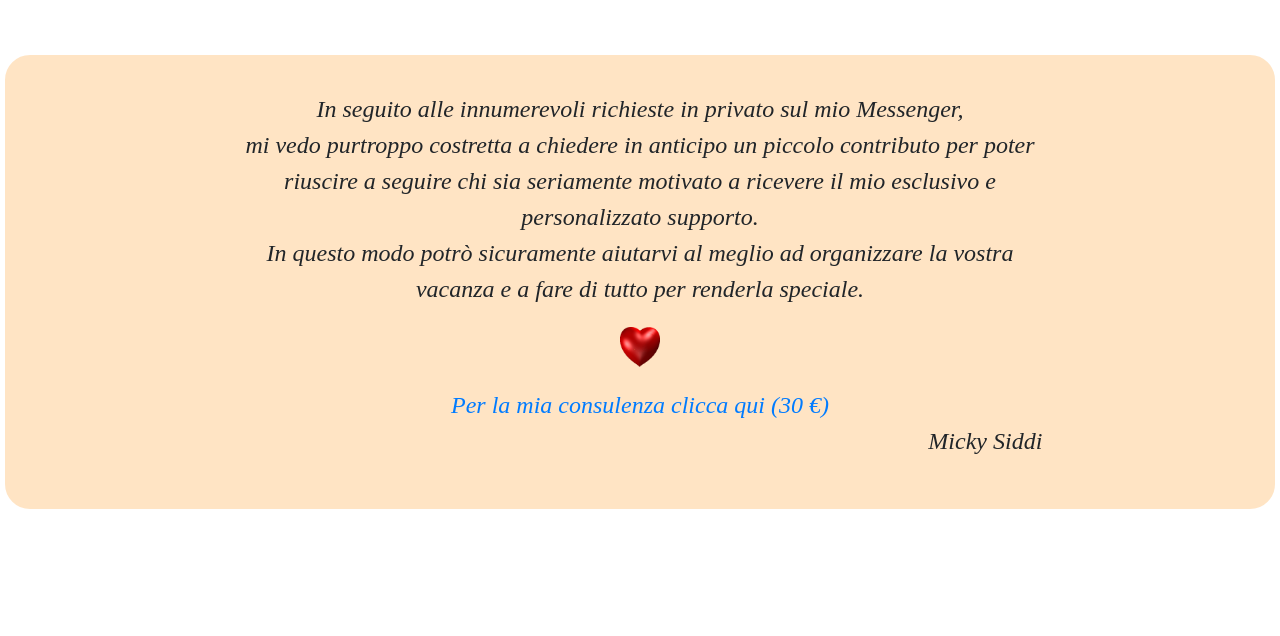
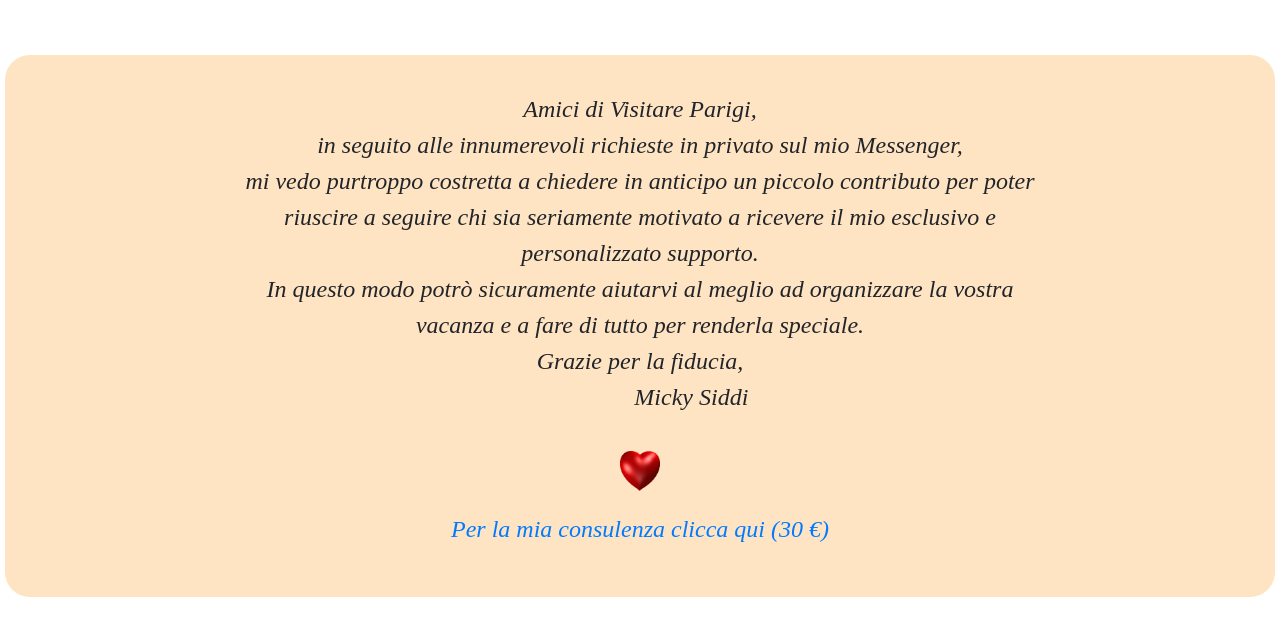
Before and after one commit to slm1977/blog_aiuti_parigi, a plain HTML site: page home.html in a window 1280 px wide. Drawn offline with nearby package versions, Linux system fonts and the light colour scheme.

Commit message:
new text

```diff
--- a/home.html
+++ b/home.html
@@ -51,12 +51,17 @@
             <div class="col-md-8">
                 <div style="margin-top:20px;text-align:center;margin-bottom:50px;font-size:clamp(1.5rem, 1.5vw, 3rem);">
                     <em>
-                        In seguito alle innumerevoli richieste in privato sul mio Messenger, <br>mi vedo purtroppo costretta a
+                        Amici di Visitare Parigi, <br>in seguito alle innumerevoli richieste in privato sul mio Messenger, <br>mi vedo purtroppo costretta a
                         chiedere in anticipo un piccolo contributo per poter riuscire a seguire
                         chi sia seriamente motivato a ricevere il mio esclusivo e personalizzato supporto.<br>In questo modo potrò sicuramente
                         aiutarvi al meglio ad organizzare la vostra vacanza e a fare di tutto
-                        per renderla speciale.
-                       <br>
+                        per renderla speciale. <br>Grazie per la fiducia,
+                       <p style="text-align: right;">
+                        Micky Siddi&nbsp; &nbsp;&nbsp;&nbsp;&nbsp;&nbsp;&nbsp;&nbsp; &nbsp;&nbsp;&nbsp;&nbsp;&nbsp;&nbsp;
+                        &nbsp;&nbsp;&nbsp;&nbsp;&nbsp;&nbsp;&nbsp; &nbsp;&nbsp;&nbsp;&nbsp;&nbsp;&nbsp;
+                        &nbsp;&nbsp;&nbsp;&nbsp;&nbsp;&nbsp;&nbsp; &nbsp;&nbsp;&nbsp;&nbsp;&nbsp;&nbsp;
+                        &nbsp;&nbsp;&nbsp;
+                        </p>
                         <a href="https://www.paypal.com/donate/?hosted_button_id=BPLHGHCBUSZ5J">
                         <img height="40" style="margin-top:20px;margin-bottom:20px;"
                             src="cuoreanimato.gif" width="40" /> <br>
@@ -66,9 +71,7 @@
                                         <em>Per la mia consulenza clicca qui (30&nbsp;</em>&euro;<em>)</em>
                                     </div>
                              </a>
-                                    <p style="text-align: right;">
-                                       Micky Siddi&nbsp;
-                                    </p>
+
 
                             </a>
                     </em>
```
